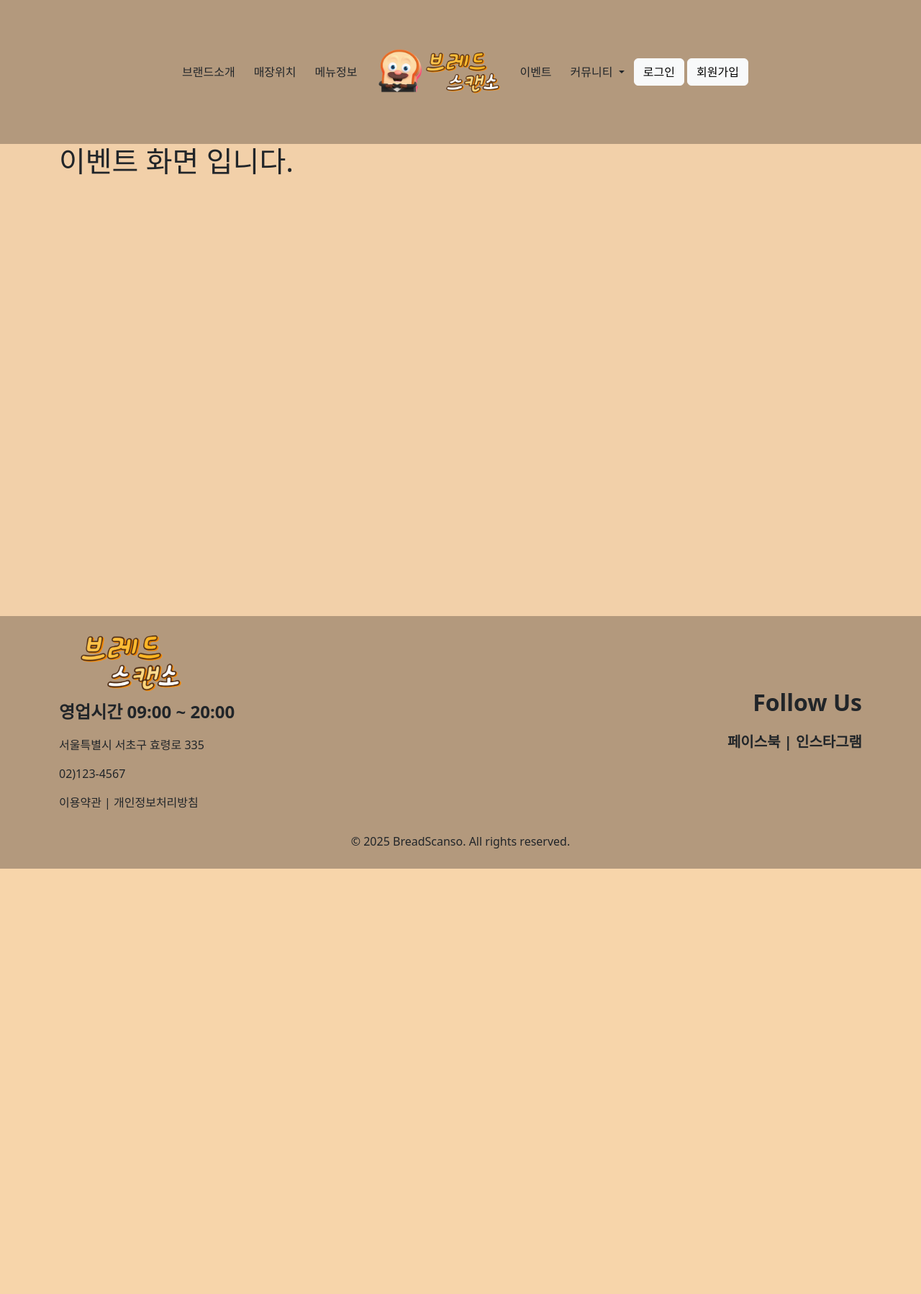
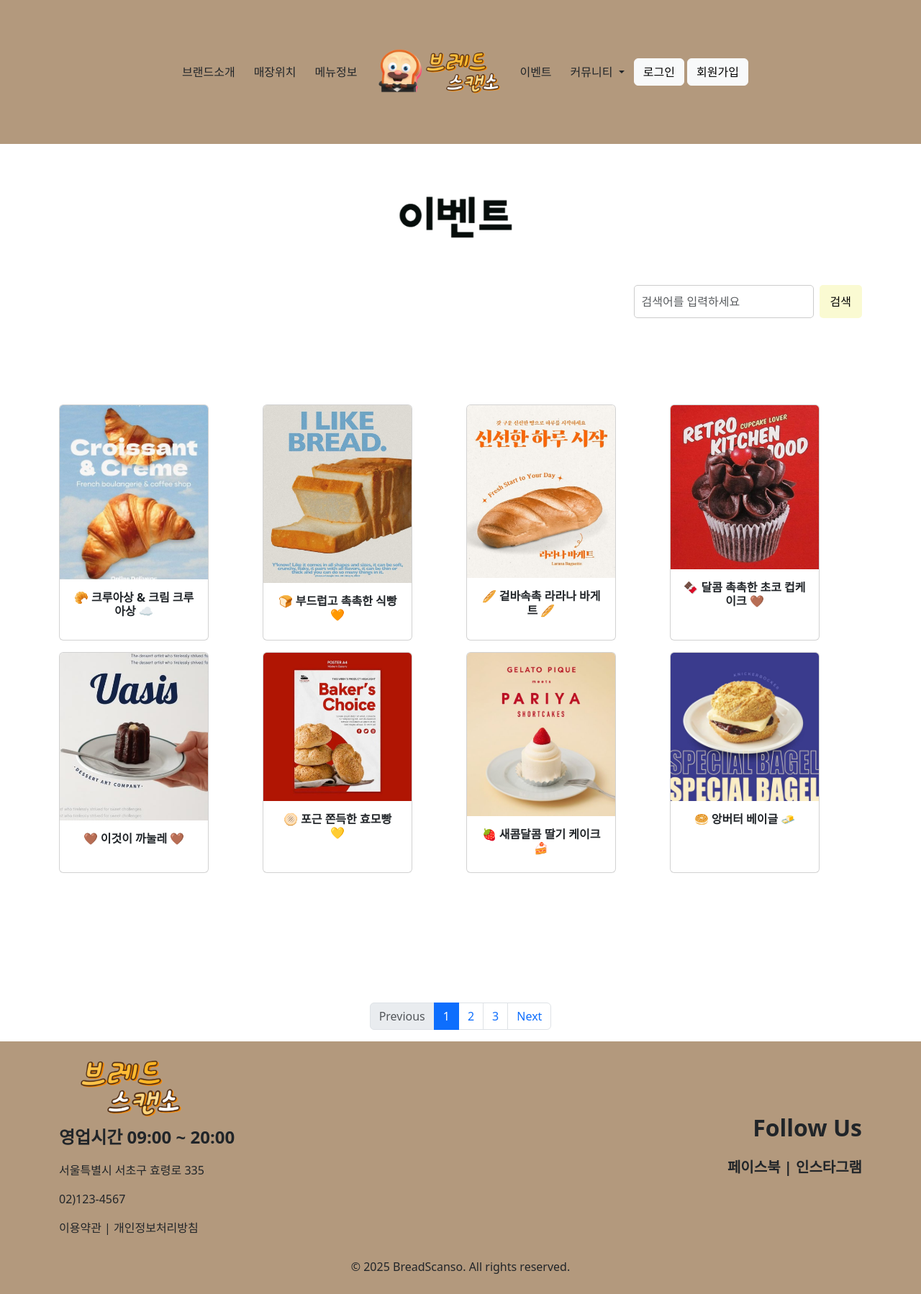
Before and after one commit to pladata-encore/DA36-final-web-BreadScanso-repo, a Django app: page /event/ in a window 1280 px wide. Shown: the whole page at 72% size. Before the commit the page ends 1207 px from the top, so only its background shows below. Run offline with Django 5.2, Linux system fonts and the light colour scheme.

Commit message:
Feat: 메인홈-이벤트

```diff
--- a/static/css/style.css
+++ b/static/css/style.css
@@ -23,7 +23,7 @@ body.main-index {
 }
 
 .brand-text img {
-    width: 800px;  /* 이미지 크기 조정 */
+    width: 1000px;  /* 이미지 크기 조정 */
     height: 300px;  /* 원본 비율 유지 */
 }
 /* ----------------------------------------------------------------------- */
@@ -67,6 +67,27 @@ body.main-index {
     font-size: 0.75rem; /* 부제목 크기 줄이기 */
     color: #6c757d;
     text-align: center;
+}
+/* ----------------------------------------------------------------------- */
+/* 이벤트 이미지 설정 */
+/*.event-img img {*/
+/*    width: 100px; !* 이미지 크기 줄이기 *!*/
+/*    height: auto;*/
+/*    margin-bottom: 10px; !* 이미지와 텍스트 사이 간격 *!*/
+/*    object-fit: contain; !* 비율 유지하면서 축소 *!*/
+/*    border-radius: 10px; !* 둥근 테두리 *!*/
+
+/* 이벤트 제목 설정 */
+.event-card-title {
+    font-size: 1rem; /* 제목 크기 줄이기 */
+    font-weight: bold;
+}
+
+.event-card-container {
+    display: flex;
+    justify-content: center; /* 가운데 정렬 */
+    gap: 20px; /* 카드 간격 */
+    flex-wrap: wrap; /* 여러 줄 정렬 */
 }
 
 /* ----------------------------------------------------------------------- */
--- a/templates/event/event_main.html
+++ b/templates/event/event_main.html
@@ -8,10 +8,116 @@
 {% endblock header %}
 
 {% block content %}
-    <h1>이벤트 화면 입니다.</h1>
-    <br><br><br><br><br><br><br><br><br><br><br><br><br><br><br><br><br><br><br><br><br><br><br><br><br>
+    <body class="text-dark py-3" style="background-color: #ffffff;">
+    <form method="POST" action="{% url 'main:signup' %}" enctype="multipart/form-data">
+    <br><br>
+    <div class="brand-logo">
+        <img src="{% static 'images/event_text.png' %}" class="rounded mx-auto d-block" alt="이벤트">
+    </div>
+    <br><br>
+    <!-- 검색창 (오른쪽 정렬) -->
+    <div style="flex-grow: 1; display: flex; justify-content: flex-end;">
+    <form method="post" class="d-flex" role="search" id="search-form">
+      {% csrf_token %}
+      <input class="form-control me-2 search-input" type="search" id="search-input" placeholder="검색어를 입력하세요" aria-label="Search" style="padding: 10px; width: 250px; border: 1px solid #ccc; border-radius: 5px;">
+      <button id="search_button" type="submit" name="search_button" style="background-color: lightgoldenrodyellow; padding: 10px 15px; border: none; border-radius: 5px; cursor: pointer;">검색</button>
+    </form>
+    </div>
+
+    <br><br><br><br><br>
+    <div class="event-card-container">
+        <div class="row row-cols-1 row-cols-md-4 g-3">
+          <div class="col">
+            <div class="card h-100">
+              <img src="{% static 'images/event1.jpg' %}" class="card-img-top" alt="이벤트1">
+              <div class="card-body">
+                <h6 class="event-card-title">🥐 크루아상 & 크림 크루아상 ☁️</h6>
+              </div>
+            </div>
+          </div>
+          <div class="col">
+            <div class="card h-100">
+              <img src="{% static 'images/event2.jpg' %}" class="card-img-top" alt="이벤트2">
+              <div class="card-body">
+                <h6 class="event-card-title">🍞 부드럽고 촉촉한 식빵 🧡</h6>
+              </div>
+            </div>
+          </div>
+          <div class="col">
+            <div class="card h-100">
+              <img src="{% static 'images/event3.jpg' %}" class="card-img-top" alt="이벤트3">
+              <div class="card-body">
+                <h6 class="event-card-title">🥖 겉바속촉 라라나 바게트 🥖</h6>
+              </div>
+            </div>
+          </div>
+          <div class="col">
+            <div class="card h-100">
+              <img src="{% static 'images/event4.jpg' %}" class="card-img-top" alt="이벤트4">
+              <div class="card-body">
+                <h6 class="event-card-title">🍫 달콤 촉촉한 초코 컵케이크 🤎</h6>
+              </div>
+            </div>
+          </div>
+          <div class="col">
+            <div class="card h-100">
+              <img src="{% static 'images/event5.jpg' %}" class="card-img-top" alt="이벤트5">
+              <div class="card-body">
+                <h6 class="event-card-title">🤎 이것이 까눌레 🤎</h6>
+              </div>
+            </div>
+          </div>
+          <div class="col">
+            <div class="card h-100">
+              <img src="{% static 'images/event6.jpg' %}" class="card-img-top" alt="이벤트6">
+              <div class="card-body">
+                <h5 class="event-card-title">🫓 포근 쫀득한 효모빵 💛</h5>
+              </div>
+            </div>
+          </div>
+          <div class="col">
+            <div class="card h-100">
+              <img src="{% static 'images/event7.jpg' %}" class="card-img-top" alt="이벤트7">
+              <div class="card-body">
+                <h5 class="event-card-title">🍓 새콤달콤 딸기 케이크 🍰</h5>
+              </div>
+            </div>
+          </div>
+          <div class="col">
+            <div class="card h-100">
+              <img src="{% static 'images/event8.jpg' %}" class="card-img-top" alt="이벤트8">
+              <div class="card-body">
+                <h5 class="event-card-title">🥯 앙버터 베이글 🧈</h5>
+              </div>
+            </div>
+          </div>
+    </div>
+    <br><br>
+    </div>
+
+    {#  하단 페이지 넘김 버튼  #}
+    <nav aria-label="Page navigation" style="margin-top:10%;">
+        <ul class="pagination justify-content-center">
+            <li class="page-item disabled">
+                <a class="page-link">Previous</a>
+            </li>
+            <li class="page-item active" aria-current="page">
+                <a class="page-link" href="#">1</a>
+            </li>
+            <li class="page-item"><a class="page-link" href="#">2</a></li>
+            <li class="page-item"><a class="page-link" href="#">3</a></li>
+            <li class="page-item">
+                <a class="page-link" href="#">Next</a>
+            </li>
+        </ul>
+    </nav>
+
+</form>
 {% endblock content %}
 
 {% block footer %}
     {% include 'layout/main/main_footer.html' %}
 {% endblock footer %}
+{% block script %}
+    <script src="{% static 'js/member_store.js' %}"></script>
+{% endblock %}
```
Also changed, not shown: event/utils.py (added, +23 -0 lines), static/images/event1.jpg (added), static/images/event2.jpg (added), static/images/event3.jpg (added), static/images/event4.jpg (added), static/images/event5.jpg (added), static/images/event6.jpg (added), static/images/event7.jpg (added), static/images/event8.jpg (added), static/images/event_text.png (added).
